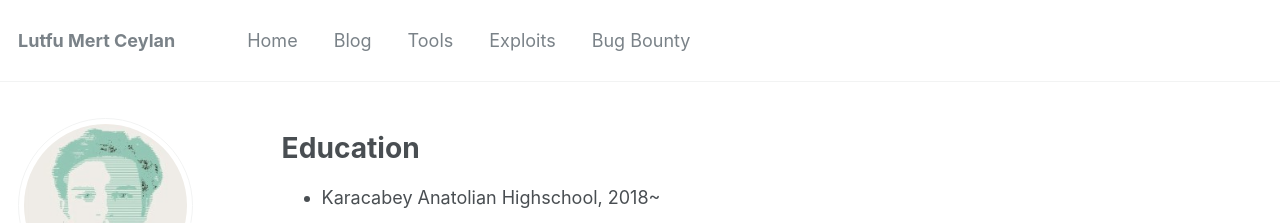
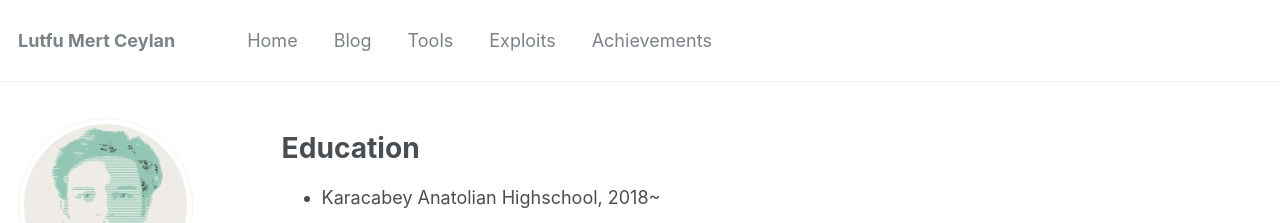
Before and after one commit to lutfumertceylan/mywebsite, a Jekyll site: the page built from _pages/cv.md, in a window 1280 px wide and 900 px high. Shown: the top 223 px of the window. Built offline with Jekyll 4.4.1, drawn with Linux system fonts in a browser that asks for light colours.

Commit message:
Update navigation.yml

```diff
--- a/_data/navigation.yml
+++ b/_data/navigation.yml
@@ -12,5 +12,5 @@ main:
   - title: "Exploits"
     url: /exploits/
 
-  - title: "Bug Bounty"
+  - title: "Achievements"
     url: /bugbounty
```
